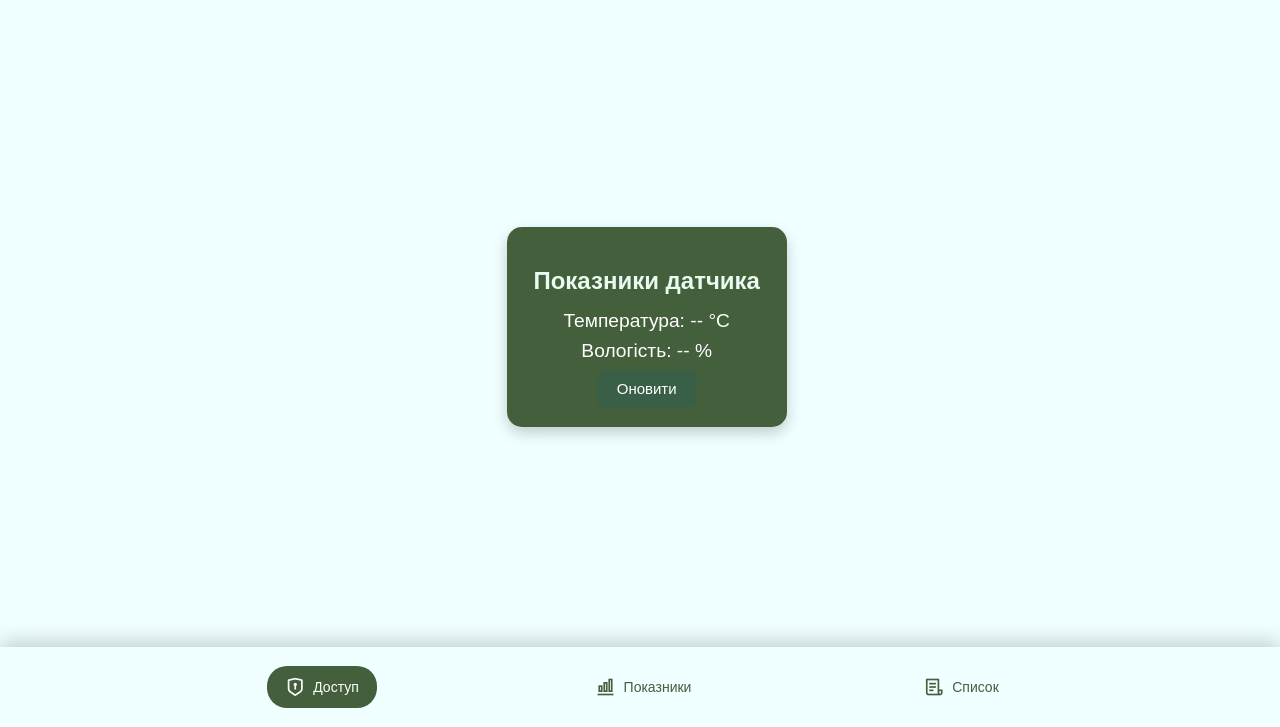
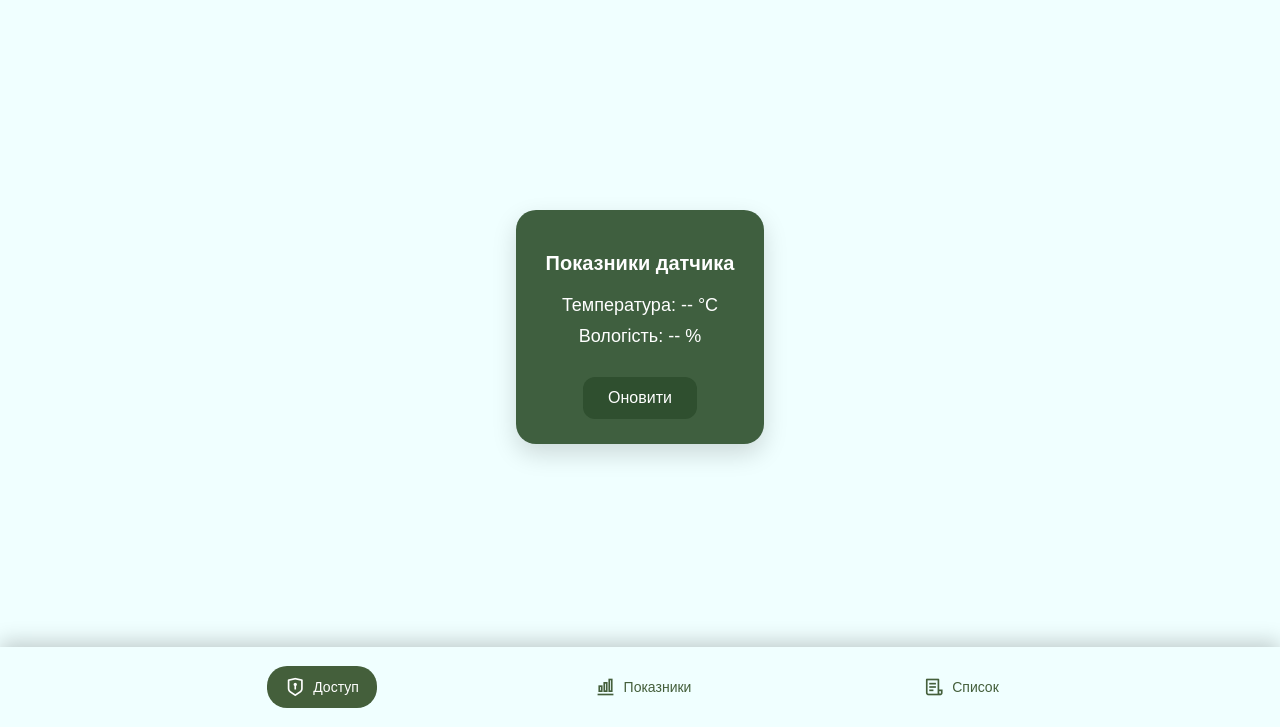
Before and after one commit to SashaTatu/SafePoint, a website: page frontend/device.html in a window 1280 px wide. Shown: the part 73-800 px from the top of the page. Drawn offline with nearby package versions, Linux system fonts and the light colour scheme; no server answers.

Commit message:
sensor redesign

```diff
--- a/frontend/css/device.css
+++ b/frontend/css/device.css
@@ -504,42 +504,76 @@ header {
   }
 }
 
-.sensor-data-container {
-    background-color: #445f3b;
-    color: #fff;
-    padding: 20px;
-    border-radius: 15px;
-    margin: 20px auto;
-    width: 90%;
-    max-width: 400px;
-    text-align: center;
-    box-shadow: 0 6px 15px rgba(0,0,0,0.2);
+.sensor-wrapper {
+    display: flex;
+    justify-content: center;
+    align-items: center;
+    padding: 40px 20px;
 }
 
-.sensor-data-container h2 {
-    margin-bottom: 15px;
-    font-size: 1.5em;
-    color: #eafaf0;
+.sensor-card {
+    background: #3f5f3f;
+    color: #fff;
+    width: 100%;
+    max-width: 340px;
+    padding: 25px 30px;
+    border-radius: 20px;
+    text-align: center;
+    box-shadow: 0 10px 25px rgba(0, 0, 0, 0.15);
+    transition: transform 0.25s ease;
 }
 
-.sensor-block p {
-    font-size: 1.2em;
-    margin: 8px 0;
+.sensor-card:hover {
+    transform: translateY(-4px);
 }
 
-#refresh-data {
-    background-color: #3a5f47;
+.sensor-card h2 {
+    margin-bottom: 20px;
+    font-size: 20px;
+    font-weight: 600;
+}
+
+.sensor-line {
+    font-size: 18px;
+    margin: 10px 0;
+}
+
+.refresh-btn {
+    margin-top: 20px;
+    background: #2f4f2f;
     color: #fff;
     border: none;
-    padding: 10px 20px;
-    border-radius: 8px;
+    padding: 12px 25px;
+    border-radius: 12px;
+    font-size: 16px;
     cursor: pointer;
-    font-size: 15px;
-    transition: background 0.2s;
+    transition: background 0.25s;
 }
 
-#refresh-data:hover {
-    background-color: #284534;
+.refresh-btn:hover {
+    background: #264226;
+}
+
+/* 📱 Адаптація для телефону */
+@media (max-width: 480px) {
+    .sensor-card {
+        padding: 20px;
+        border-radius: 16px;
+    }
+
+    .sensor-card h2 {
+        font-size: 18px;
+    }
+
+    .sensor-line {
+        font-size: 16px;
+    }
+
+    .refresh-btn {
+        width: 100%;
+        font-size: 15px;
+        padding: 12px;
+    }
 }
 
 
--- a/frontend/device.html
+++ b/frontend/device.html
@@ -76,14 +76,21 @@
         <div>
 
         </div>
-        <div class="sensor-data-container">
-            <h2>Показники датчика</h2>
-            <div class="sensor-block">
-                <p>Температура: <span id="temperature">--</span> °C</p>
-                <p>Вологість: <span id="humidity">--</span> %</p>
-                <button id="refresh-data">Оновити</button>
+        <div class="sensor-wrapper">
+            <div class="sensor-card">
+                <h2>Показники датчика</h2>
+
+                <p class="sensor-line">
+                    Температура: <span id="temperature">--</span> °C
+                </p>
+                <p class="sensor-line">
+                    Вологість: <span id="humidity">--</span> %
+                </p>
+
+                <button id="refresh-data" class="refresh-btn">Оновити</button>
             </div>
         </div>
+
     </main>
 
     <footer>
```
